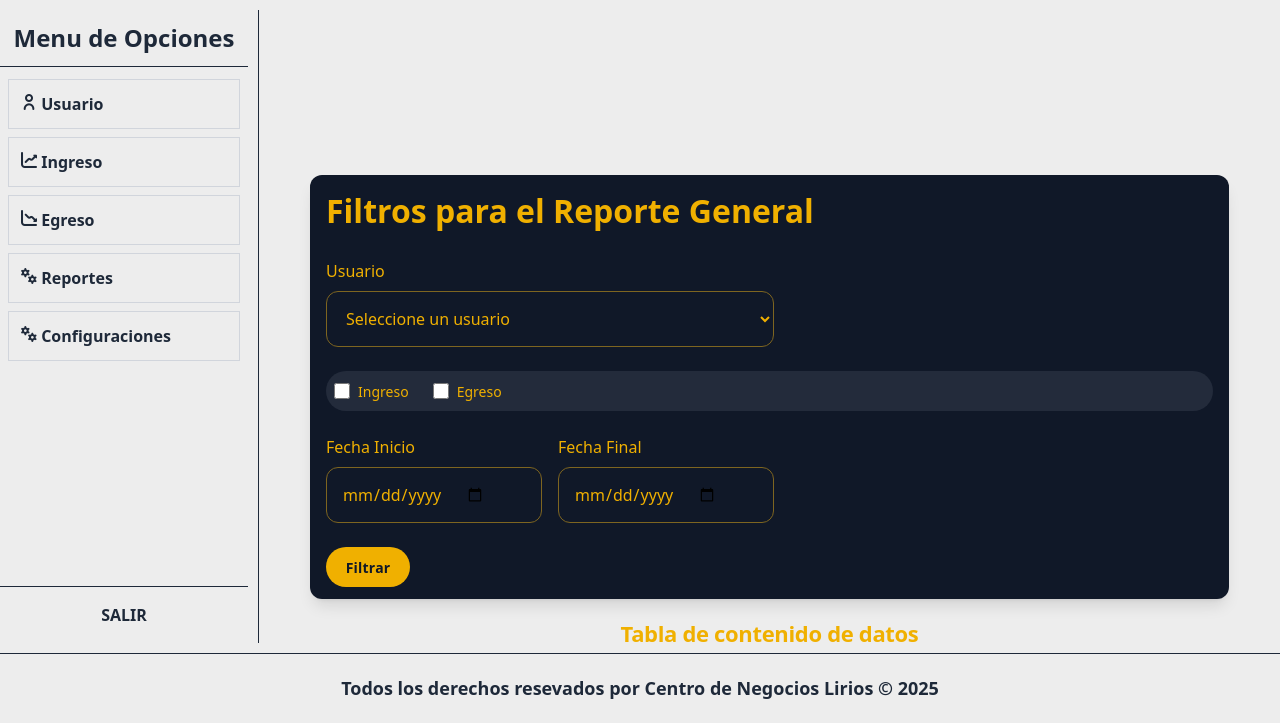
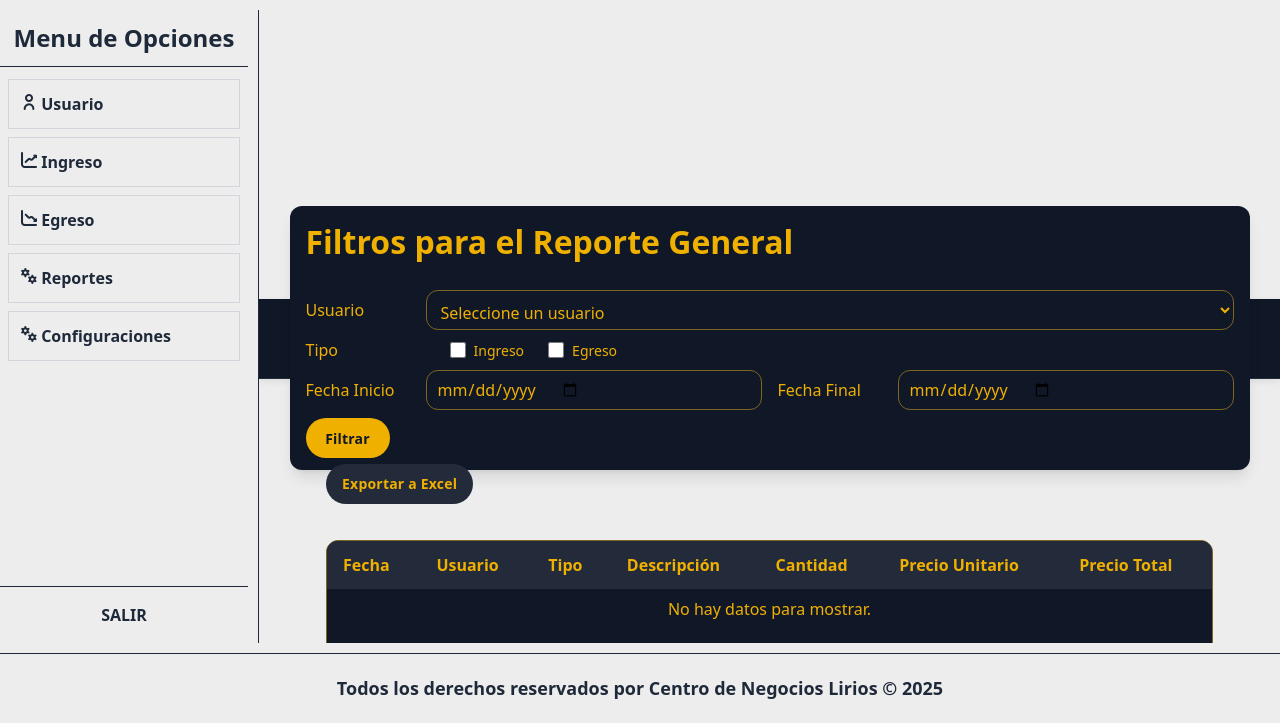
Before and after one commit to lDev11101/LIRIOS, a Flask app: page /admin/dashboard/reportes in a window 1280 px wide. Shown: the part 132-855 px from the top of the page. Run offline with Flask 3, Linux system fonts and the light colour scheme; the visitor is signed in with stand-in values (Sample User, id 1); data that the repository does not hold is empty; some libraries are stand-ins or nearby versions.

Commit message:
subida de mejora de interfaz con mejoras en el cambio de rol y datos en la BD

```diff
--- a/app/templates/admin/reportes.html
+++ b/app/templates/admin/reportes.html
@@ -5,17 +5,19 @@
 {% endblock %}
 
 {% block formulario %}
-<div class="layout-content-container flex flex-col max-w-[960px] w-[90%] mx-auto flex-1 bg-[#101828] rounded-xl shadow-lg mt-90">
+<div id="sticky-filtros" style="background:#101828; box-shadow:0 2px 8px 0 rgba(0,0,0,0.08); border-bottom:1px solid #232b3b;" class="mt-80 flex justify-center items-center w-full h-20">
+  <div class="layout-content-container flex flex-col max-w-[960px] w-[90%] mx-auto flex-1 bg-[#101828] rounded-xl shadow-lg mt-4 mb-4">
     <div class="flex flex-wrap justify-between gap-3 p-4">
       <p class="tracking-light text-[32px] font-bold leading-tight min-w-72" style="color:#F0B000;">Filtros para el Reporte General</p>
     </div>
-  <form method="post" class="w-full">
-    <div class="flex max-w-[480px] flex-wrap items-end gap-4 px-4 py-3">
-      <label class="flex flex-col min-w-40 flex-1">
-        <p class="text-base font-medium leading-normal pb-2" style="color:#F0B000;">Usuario</p>
+    <form method="post" class="w-full flex flex-col gap-2 px-4 py-3">
+      <!-- Fila 1: Usuario -->
+      <div class="flex flex-row items-center gap-4">
+        <label class="flex flex-row items-center min-w-40 flex-1">
+          <span class="text-base font-medium leading-normal pr-4" style="color:#F0B000; min-width:120px;">Usuario</span>
           <select
             name="usuario" id="usuario"
-          class="form-input flex w-full min-w-0 flex-1 resize-none overflow-hidden rounded-xl focus:outline-0 focus:ring-0 border border-[#7e6520] bg-[#101828] focus:border-[#F0B000] h-14 placeholder:text-[#dec47c] p-[15px] text-base font-normal leading-normal"
+            class="form-input flex w-full min-w-0 flex-1 resize-none overflow-hidden rounded-xl focus:outline-0 focus:ring-0 border border-[#7e6520] bg-[#101828] focus:border-[#F0B000] h-10 placeholder:text-[#dec47c] p-[10px] text-base font-normal leading-normal"
             style="color:#F0B000;"
           >
             <option value="">Seleccione un usuario</option>
@@ -25,8 +27,9 @@
           </select>
         </label>
       </div>
-    <div class="flex px-4 py-3">
-      <div class="flex h-10 flex-1 items-center justify-start gap-6 rounded-full bg-[#232b3b] p-2">
+      <!-- Fila 2: Ingreso/Egreso -->
+      <div class="flex flex-row items-center gap-6">
+        <span class="text-base font-medium leading-normal pr-4" style="color:#F0B000; min-width:120px;">Tipo</span>
         <label class="flex items-center gap-2 text-[#F0B000] text-sm font-medium leading-normal cursor-pointer">
           <input type="checkbox" name="ingreso" value="on"
             class="accent-[#F0B000] w-4 h-4 rounded focus:ring-0 border border-[#7e6520] bg-[#101828]"
@@ -40,28 +43,29 @@
           Egreso
         </label>
       </div>
-    </div>
-    <div class="flex max-w-[480px] flex-wrap items-end gap-4 px-4 py-3">
-      <label class="flex flex-col min-w-40 flex-1">
-        <p class="text-base font-medium leading-normal pb-2" style="color:#F0B000;">Fecha Inicio</p>
+      <!-- Fila 3: Fechas -->
+      <div class="flex flex-row items-center gap-4">
+        <label class="flex flex-row items-center flex-1">
+          <span class="text-base font-medium leading-normal pr-4" style="color:#F0B000; min-width:120px;">Fecha Inicio</span>
           <input
             type="date" id="fecha_inicio" name="fecha_inicio"
-          class="form-input flex w-full min-w-0 flex-1 resize-none overflow-hidden rounded-xl focus:outline-0 focus:ring-0 border border-[#7e6520] bg-[#101828] focus:border-[#F0B000] h-14 placeholder:text-[#dec47c] p-[15px] text-base font-normal leading-normal"
+            class="form-input flex w-full min-w-0 flex-1 resize-none overflow-hidden rounded-xl focus:outline-0 focus:ring-0 border border-[#7e6520] bg-[#101828] focus:border-[#F0B000] h-10 placeholder:text-[#dec47c] p-[10px] text-base font-normal leading-normal"
             style="color:#F0B000;"
             value="{{ filtros.fecha_inicio }}"
           />
         </label>
-      <label class="flex flex-col min-w-40 flex-1">
-        <p class="text-base font-medium leading-normal pb-2" style="color:#F0B000;">Fecha Final</p>
+        <label class="flex flex-row items-center flex-1">
+          <span class="text-base font-medium leading-normal pr-4" style="color:#F0B000; min-width:120px;">Fecha Final</span>
           <input
             type="date" id="fecha_final" name="fecha_final"
-          class="form-input flex w-full min-w-0 flex-1 resize-none overflow-hidden rounded-xl focus:outline-0 focus:ring-0 border border-[#7e6520] bg-[#101828] focus:border-[#F0B000] h-14 placeholder:text-[#dec47c] p-[15px] text-base font-normal leading-normal"
+            class="form-input flex w-full min-w-0 flex-1 resize-none overflow-hidden rounded-xl focus:outline-0 focus:ring-0 border border-[#7e6520] bg-[#101828] focus:border-[#F0B000] h-10 placeholder:text-[#dec47c] p-[10px] text-base font-normal leading-normal"
             style="color:#F0B000;"
             value="{{ filtros.fecha_final }}"
           />
         </label>
       </div>
-    <div class="flex px-4 py-3 justify-start">
+      <!-- Fila 4: Botón -->
+      <div class="flex flex-row items-center gap-4 justify-start">
         <input
           type="submit"
           value="Filtrar"
@@ -70,11 +74,13 @@
       </div>
     </form>
   </div>
+</div>
 {% endblock %}
 
 {% block contenido %}
-  <h1 class="text-[22px] font-bold leading-tight tracking-[-0.015em] px-4 text-left pb-3 pt-5" style="color:#F0B000;">Tabla de contenido de datos</h1>
-  <div class="flex justify-stretch w-[90%] mx-auto">
+<br>
+<br>
+<div class="flex justify-stretch w-[90%] mx-auto" style="margin-top: 24px;">
     <div class="flex flex-1 gap-3 flex-wrap px-4 py-3 justify-start">
       <form method="post" action="{{ url_for('admin.exportar_excel') }}">
         <input type="hidden" name="usuario" value="{{ filtros.usuario }}">
@@ -91,8 +97,8 @@
       </form>
     </div>
   </div>
-  <div class="px-4 py-3 @container w-[90%] mx-auto">
-    <div class="flex overflow-x-auto rounded-xl border border-[#7e6520] bg-[#101828] max-w-full">
+  <div class="px-4 py-3 @container w-[90%] mx-auto" style="margin-top: 12px;">
+    <div class="flex flex-col overflow-x-auto rounded-xl border border-[#7e6520] bg-[#101828] max-w-full">
       <table class="flex-1 w-full min-w-[800px]">
         <thead>
           <tr class="bg-[#232b3b]">
@@ -123,16 +129,67 @@
           {% endfor %}
         </tbody>
       </table>
+      <div id="pagination-controls" class="flex justify-center items-center gap-2 w-full py-4"></div>
     </div>
+  </div>
+{% endblock %}
+
+{% block scripts %}
+  <script src="{{ url_for('static', filename='js/script-egreso.js') }}"></script>
   <style>
     @media (max-width: 900px) {
       table, thead, tbody, th, td, tr { display: block; }
       th, td { width: 100% !important; }
     }
   </style>
-  </div>
+  <script>
+    document.addEventListener('DOMContentLoaded', function() {
+      const rows = Array.from(document.querySelectorAll('tbody tr'));
+      const rowsPerPage = 10;
+      let currentPage = 1;
+      const pagination = document.getElementById('pagination-controls');
+
+      function showPage(page) {
+        const start = (page - 1) * rowsPerPage;
+        const end = start + rowsPerPage;
+        rows.forEach((row, i) => {
+          row.style.display = (i >= start && i < end) ? '' : 'none';
+        });
+        renderPagination(page);
+      }
+
+      function renderPagination(page) {
+        const pageCount = Math.ceil(rows.length / rowsPerPage);
+        pagination.innerHTML = '';
+        if (pageCount <= 1) return;
+        // Botón anterior
+        const prev = document.createElement('button');
+        prev.textContent = 'Anterior';
+        prev.disabled = page === 1;
+        prev.className = 'px-3 py-1 rounded bg-[#232b3b] text-[#F0B000] font-bold';
+        prev.onclick = () => showPage(page - 1);
+        pagination.appendChild(prev);
+
+        // Números de página
+        for (let i = 1; i <= pageCount; i++) {
+          const btn = document.createElement('button');
+          btn.textContent = i;
+          btn.className = 'px-2 py-1 rounded ' + (i === page ? 'bg-[#F0B000] text-[#101828] font-bold' : 'bg-[#232b3b] text-[#F0B000]');
+          btn.disabled = i === page;
+          btn.onclick = () => showPage(i);
+          pagination.appendChild(btn);
+        }
+
+        // Botón siguiente
+        const next = document.createElement('button');
+        next.textContent = 'Siguiente';
+        next.disabled = page === pageCount;
+        next.className = 'px-3 py-1 rounded bg-[#232b3b] text-[#F0B000] font-bold';
+        next.onclick = () => showPage(page + 1);
+        pagination.appendChild(next);
+      }
+
+      if (rows.length > 0) showPage(1);
+    });
+  </script>
 {% endblock %}
-
-{% block scripts %}
-  <script src="{{ url_for('static', filename='js/script-egreso.js') }}"></script>
-{% endblock %}
--- a/app/templates/compartidos/footer.html
+++ b/app/templates/compartidos/footer.html
@@ -1,7 +1,7 @@
 {% block footer %}
   <footer class="base pie-pagina flex items-center justify-center border-t">
     <p class="text-center text-lg font-semibold">
-      Todos los derechos resevados por Centro de Negocios Lirios <span class="font-bold">© 2025</span>
+      Todos los derechos reservados por Centro de Negocios Lirios <span class="font-bold">© 2025</span>
     </p>
   </footer>
 {% endblock %}
```
Also changed, not shown: prueba.html (deleted, +0 -129 lines). Lines whose indentation alone changed are shown as unchanged.
